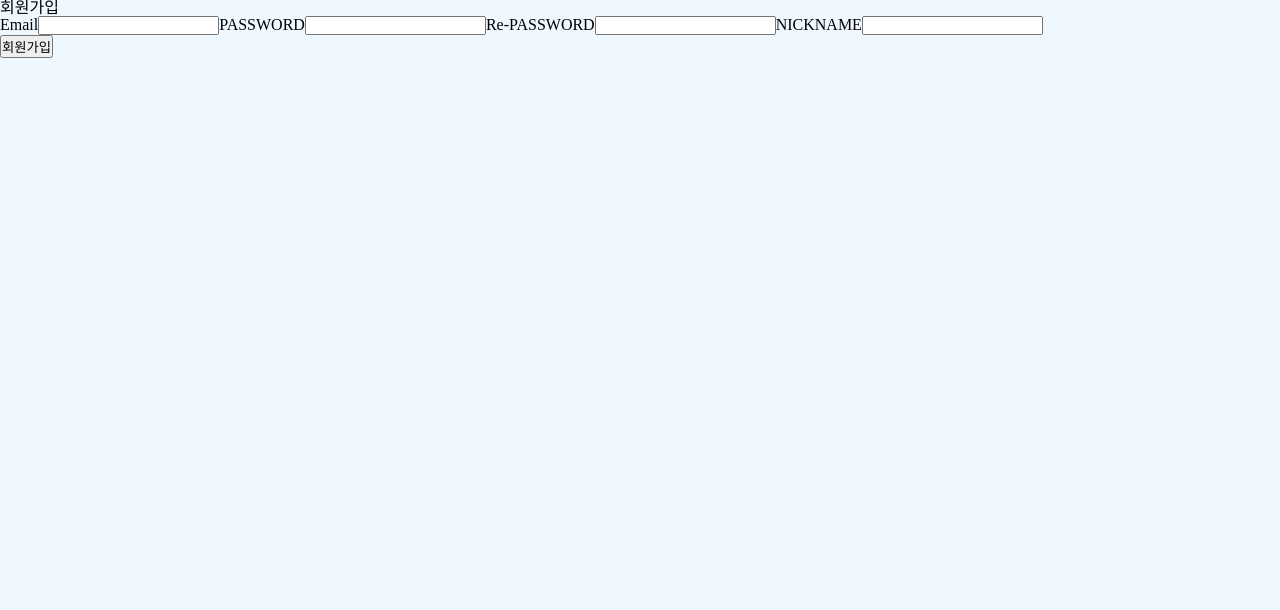
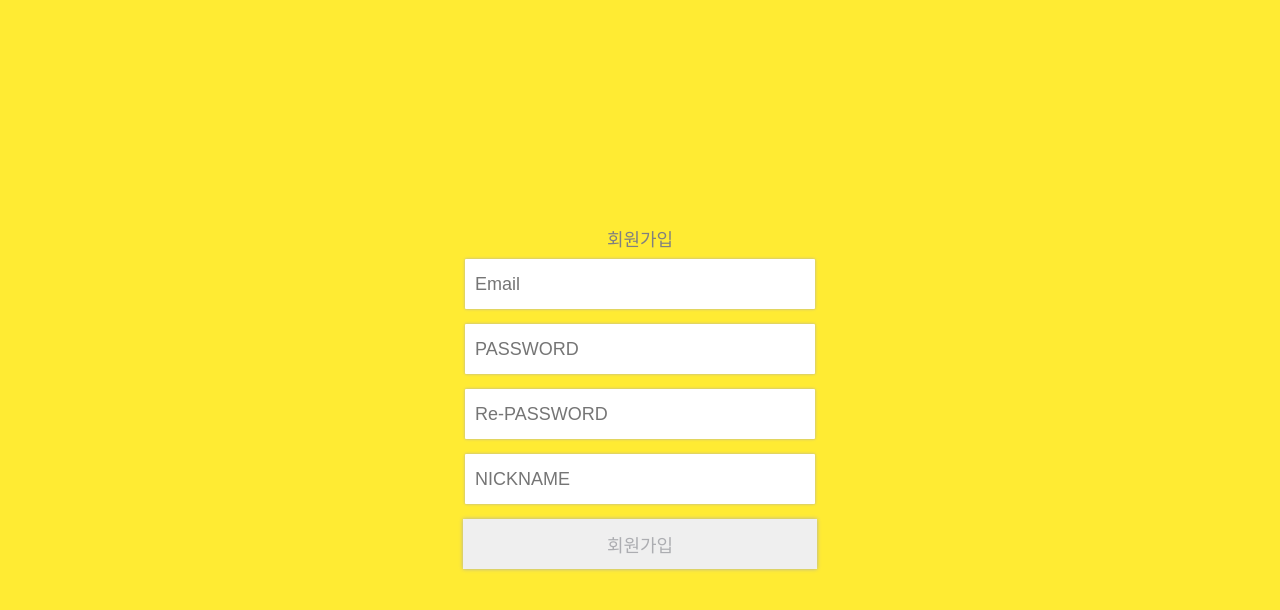
Before and after one commit to hh99-7w-8A-clone-4/hh99-7w-8A-clone-4-FE, a React (Create React App) app: page /signUp in a window 1280 px wide. Shown: the top 610 px of the page. Built offline with nearby package versions, Linux system fonts and the light colour scheme; no server answers.

Commit message:
** 회원가입 뷰&기능구현**

```diff
--- a/package.json
+++ b/package.json
@@ -11,6 +11,7 @@
     "buffer": "^6.0.3",
     "cross-env": "^7.0.3",
     "react": "^18.2.0",
+    "react-create-form": "^1.2.0",
     "react-dom": "^18.2.0",
     "react-hook-form": "^7.34.2",
     "react-icons": "^4.4.0",
--- a/src/components/loginPage/LoginForm.jsx
+++ b/src/components/loginPage/LoginForm.jsx
@@ -49,7 +49,7 @@ const Loginform = (props) => {
                         {...register("password",
                         {required: "비밀번호는 필수입니다.",
                         pattern:/(?=.*\d{1,50})(?=.*[~`!@#$%&*()-+=]{1,50})(?=.*[a-zA-Z]{2,50}).{6,12}$/
-                        })}
+                        })}// {최소글자수,최대글자수} 비밀번호 정규식(검색)
                         />
                         {errors.password && errors.password.type === "pattern" && <p> 비밀번호 형식(영문,숫자,특수문자 6~12자)을 맞춰주세요. </p>}
                     </div>
@@ -70,6 +70,7 @@ const LoginBox = styled.div`
     box-shadow: 0px 0px 3px #ACADB1;
     padding: 100px;
     padding-bottom: 300px; */
+
 `;
 
 const Logo = styled.img`
--- a/src/components/registerPage/RegisterForm.jsx
+++ b/src/components/registerPage/RegisterForm.jsx
@@ -1,34 +1,147 @@
-import React from 'react';
+import React, {useState} from 'react';
 import styled from 'styled-components';
+import { useDispatch } from 'react-redux';
+import { __userRegister } from '../../redux/modules/userSlice';
+
 
 const Registerform = () => {
+    const dispatch = useDispatch();
+    const [input, setInput] = useState({email:"",nickname:"",password:"",passwordCheck:""});
+
+    const onClickHandler = () => {
+        console.log(input);
+        setInput({
+            email: input.email, //input.email이란 key값의 value
+            nickname: input.nickname,
+            password:input.password,
+            passwordCheck:input.passwordCheck,
+        })
+        console.log("1111",input);
+
+        //회원가입 버튼을 누르면 서버로 보내기
+        dispatch(
+            __userRegister(
+                {
+                email: input.email,
+                nickname: input.nickname,
+                password:input.password,
+                passwordCheck:input.passwordCheck,
+                }
+            )
+        )
+    }
+
+    const onChanegeHandler = (event) => {
+        const { name, value } = event.target;
+        setInput({...input, [name]: value});//[]이건 그냥 이렇게 적는거야
+
+        // console.log("3333",input);
+    }
+        // console.log("4444",input);//이거 비동기!!!함수 끝에서 콘솔에 찍히고 3333은 함수 내부라 아직 안찍힘
+
+
+
     return (
         <RegisterLayout>
             <div>
-                <h3>회원가입</h3>
-                <div>
+                <h1>회원가입</h1>
+                <div> {/**form => seo 용으로 form이 필요할수도...?! */}
                     <div>
-                        <label>Email</label>
-                        <input></input>
-                        <label>PASSWORD</label>
-                        <input></input>
-                        <label>Re-PASSWORD</label>
-                        <input></input>
-                        <label>NICKNAME</label>
-                        <input></input>
+                        <input placeholder="  Email"
+                            type="text"
+                            id="email"//직접접근하기위한 id
+                            name="email"//axios통신용
+                            value={input.email}
+                            onChange={onChanegeHandler}
+                        ></input>
+                        <input placeholder="  PASSWORD"
+                            type="password"
+                            id="password"
+                            name="password"
+                            value={input.password}
+                            onChange={onChanegeHandler}
+                        ></input>
+                        <input placeholder="  Re-PASSWORD"
+                            type="password"
+                            id="passwordCheck"
+                            name="passwordCheck"
+                            value={input.passwordCheck}
+                            onChange={onChanegeHandler}
+                        ></input>
+                        <input placeholder="  NICKNAME"
+                            type="text"
+                            id="nickname"
+                            name="nickname"
+                            value={input.nickname}
+                            onChange={onChanegeHandler}
+                        ></input>
                     </div>
-                    <button>회원가입</button>
+                    <button onClick={onClickHandler}>회원가입</button>
                 </div>
-
             </div>
         </RegisterLayout>
     );
 }
 
+//useForm 쓰지말고 해보기...
+
 export default Registerform;
 
 const RegisterLayout = styled.div`
-    width: 100vw;
-    height: 100vh;
-    background-color: aliceblue;
+    display: flex;
+    flex-direction: column;
+    align-content: space-around;
+    justify-content: center;
+    flex-wrap: wrap;
+    align-items: center;
+
+    >div {
+        display: flex;
+        flex-direction: column;
+        align-content: space-around;
+        justify-content: center;
+        flex-wrap: nowrap;
+        align-items: center;
+    }
+
+    >div>h1 {
+        font-size: large;
+        color: gray;
+    }
+
+    >div>div>div {
+        display: flex;
+        flex-direction: column;
+        align-content: space-around;
+        justify-content: center;
+        flex-wrap: nowrap;
+        align-items: center;
+    }
+
+    >div>div>div>input {
+        font-size: large;
+        width: 350px;
+        height: 50px;
+        display: block;
+        border: none;
+        margin-top: 10px;
+        margin-bottom: 5px;
+        border-radius: 1px;
+        box-shadow: 0px 0px 3px #ACADB1;
+    }
+
+    >div>div>button {
+        font-size: large;
+        color: #ACADB1;
+        width: 354px;
+        height: 50px;
+        border: none;
+        margin-top: 10px;
+        cursor: pointer;
+        box-shadow: -0.5px -0.5px 4px #ACADB1;
+        &:hover{
+            color: gray;
+            box-shadow: 0px 0px 4px #646464;
+        }
+    }
 `;
--- a/src/pages/LoginPage.jsx
+++ b/src/pages/LoginPage.jsx
@@ -7,9 +7,7 @@ import styled from 'styled-components';
 
 
 const Loginpage = () => {
-
     // const isLogin = useSelector((state) => state.user.isLogin);
-
 
     return (
         <LoginLayout>
@@ -31,6 +29,11 @@ const LoginLayout = styled.div`
     justify-content: center;
     flex-wrap: nowrap;
     align-items: center;
+    //드래그 막는 css 태그 4개
+    -webkit-user-select: none;
+    -moz-user-select: none;
+    -ms-user-select: none;
+    user-select: none;
 
     >.Footer {
         margin: 100px;
--- a/src/pages/RegisterPage.jsx
+++ b/src/pages/RegisterPage.jsx
@@ -1,13 +1,32 @@
 import React from 'react';
 import Registerform from '../components/registerPage/RegisterForm';
+import styled from 'styled-components';
 
 
 const Registerpage = () => {
     return (
-        <div>
+        <RegistLayout>
             <Registerform/>
-        </div>
+        </RegistLayout>
     );
 }
 
 export default Registerpage;
+
+const RegistLayout = styled.div`
+    //드래그 막는 css 태그 4개
+    -webkit-user-select: none;
+    -moz-user-select: none;
+    -ms-user-select: none;
+    user-select: none;
+
+    background-color: #FFEB33;
+    width: 100vw;
+    height: 100vh;
+    display: flex;
+    flex-direction: column;
+    align-content: space-around;
+    justify-content: center;
+    flex-wrap: nowrap;
+    align-items: center;
+`;
--- a/src/redux/modules/userSlice.js
+++ b/src/redux/modules/userSlice.js
@@ -4,7 +4,7 @@ import { Buffer } from "buffer";
 //process.env.REACT_APP_BASE_URI
 //'http://3.39.240.159/'
 const URI = {
-    BASE: 'http://3.39.240.159/',
+    BASE: 'http://3.39.240.159',
 };
 
 const LOGIN = "user/LOGIN"
@@ -24,6 +24,29 @@ const initialState = {
     isLogin: localStorage.getItem("AccessToken") ? true : false,
 }
 
+//회원가입
+export const __userRegister = createAsyncThunk(
+    "/api/signup",
+    async(payload, thunkAPI) => {
+        try {
+            const response = await axios.post(`${URI.BASE}/api/signup`,{
+                email: payload.email,
+                nickname: payload.nickname,
+                password:payload.password,
+                passwordCheck:payload.passwordCheck,
+            });
+            // 값을 저장후, main페이지로 이동시켜줍니다.>how??
+            console.log(response);
+            return thunkAPI.fulfillWithValue(response);
+        } catch (error){
+            return thunkAPI.rejectWithValue(error.status);
+            alert("중복된 계정입니다. 다시 입력하세요.");
+        }
+    }
+);
+
+
+
 //eyJhbGciOiJIUzI1NiJ9.eyJqdGkiOiI0Iiwic3ViIjoi7YWM7Iqk7Yq4IiwiZXhwIjoxNjYxMTU5NjgxfQ.v0OeANxIneZbSBsGIRFlIIG30H2fYQcyqoosOxcU9zM
 export const __userLogin = createAsyncThunk(
     "/api/login",
@@ -31,7 +54,7 @@ export const __userLogin = createAsyncThunk(
         console.log("thunk 들어왔다!",payload);
         try {
             const {email,password} = payload
-            const response = await axios.post(`${URI.BASE}api/login`,
+            const response = await axios.post(`${URI.BASE}/api/login`,
             { email,password }
             );
                 const accessToken = response.headers.authorization;
@@ -41,10 +64,6 @@ export const __userLogin = createAsyncThunk(
                 const decodeBody = Buffer.from(encodeBody, "base64")
                     .toString("utf8")
                 const jsonBody = JSON.parse(decodeBody);
-                console.log(jsonBody);
-                console.log("22222");
-                console.log(encodeBody);
-                console.log(decodeBody);
                 localStorage.setItem('userId',jsonBody.jti);
                 localStorage.setItem('userName',jsonBody.sub);
                 localStorage.setItem('accessToken',accessToken);
@@ -57,7 +76,7 @@ export const __userLogin = createAsyncThunk(
                 })
 
         }
-        catch(error){ console.log("33333");
+        catch(error){
             return thunkAPI.rejectWithValue(error);
         }
     }
@@ -94,17 +113,14 @@ const userSlice = createSlice({
     reducers: {},
     extraReducers:{
         [__userLogin.fulfilled]: (state, action) => {
-            console.log("44444");
             state.success = action.payload;
             state.isLogin = true
         },
         [__userLogin.rejected]: (state, action) => {
-            console.log("55555");
             state.isLogin = false;
             state.error = action.payload;
         }
     }
-
 })
 
 // export const { login, logout } = userSlice.actions;
```
Also changed, not shown: 1 other file (tests, documents, lock files or other folders).
